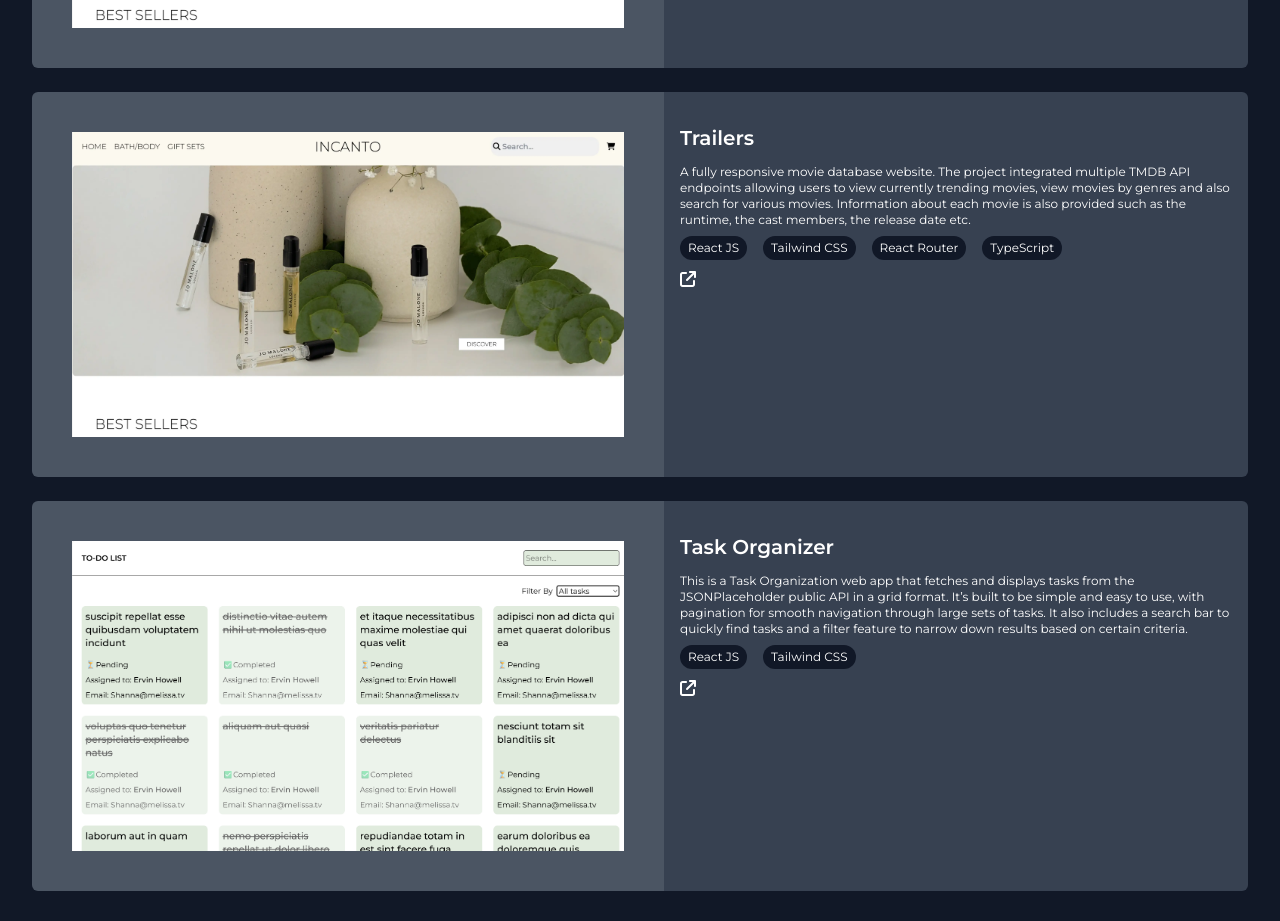
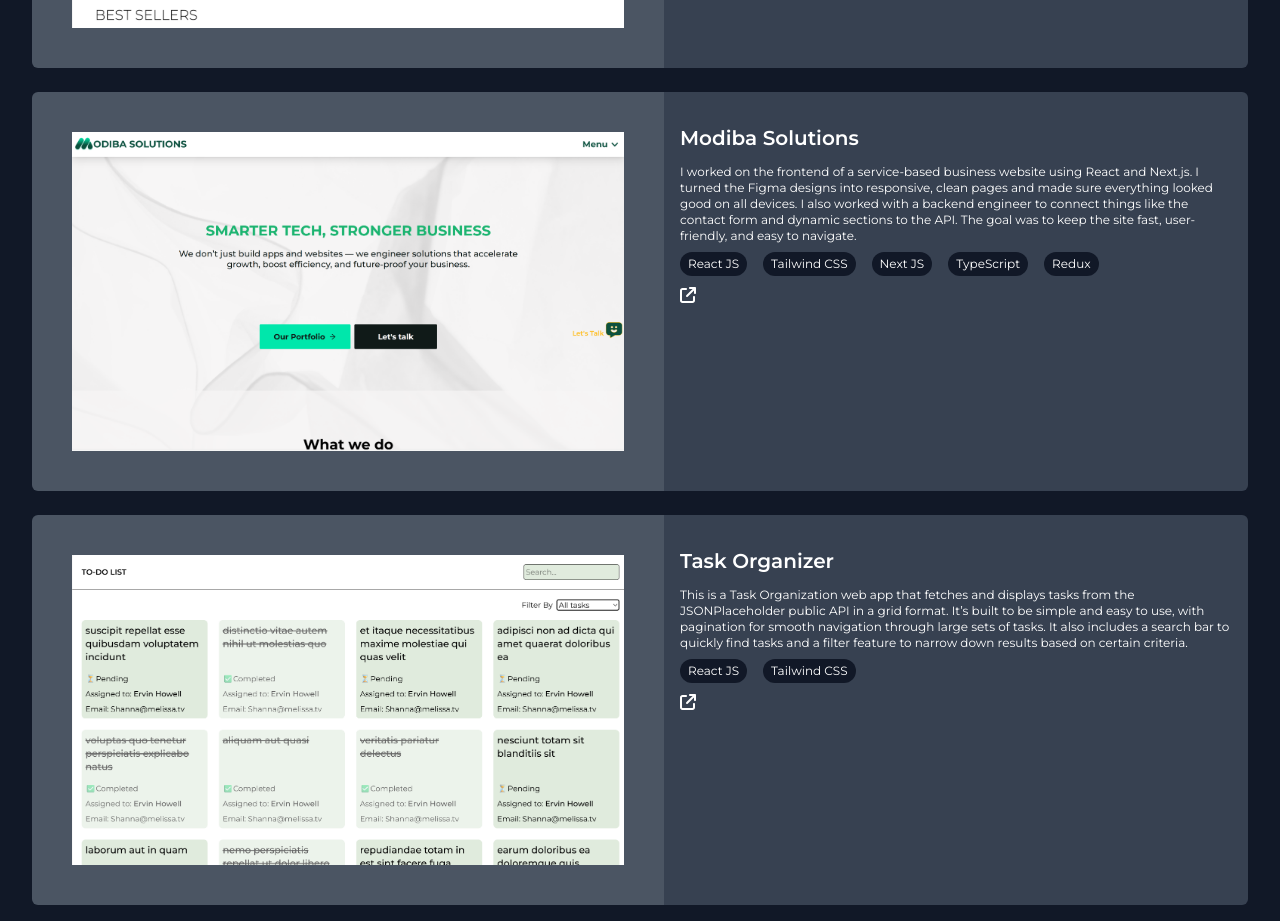
Before and after one commit to damiekanola/portfolio, a React (Vite) app: page / in a window 1280 px wide. Shown: the part 1500-2421 px from the top of the page. Built offline with nearby package versions, Linux system fonts and the light colour scheme.

Commit message:
Added modiba project

```diff
--- a/data.json
+++ b/data.json
@@ -9,11 +9,11 @@
   },
   {
     "id": 2,
-    "name": "Trailers",
-    "image": "/images/incanto desktop.webp",
-    "url": "https://movie-database-app-mauve.vercel.app/",
-    "techStack": ["React JS", "Tailwind CSS", "React Router", "TypeScript"],
-    "description": "A fully responsive movie database website. The project integrated multiple TMDB API endpoints allowing users to view currently trending movies, view movies by genres and also search for various movies. Information about each movie is also provided such as the runtime, the cast members, the release date etc."
+    "name": "Modiba Solutions",
+    "image": "/images/modiba.png",
+    "url": "https://www.modibasolutions.com/",
+    "techStack": ["React JS", "Tailwind CSS", "Next JS", "TypeScript", "Redux"],
+    "description": "I worked on the frontend of a service-based business website using React and Next.js. I turned the Figma designs into responsive, clean pages and made sure everything looked good on all devices. I also worked with a backend engineer to connect things like the contact form and dynamic sections to the API. The goal was to keep the site fast, user-friendly, and easy to navigate."
   },
   {
     "id": 3,
--- a/src/components/Skills.jsx
+++ b/src/components/Skills.jsx
@@ -1,4 +1,4 @@
-import { motion } from "framer-motion";
+
 
 const SkillCard = ({ imgSrc, skillName }) => (
   <div className=" flex-shrink-0">
@@ -18,7 +18,7 @@
     { imgSrc: "/images/typescript.svg", skillName: "TypeScript" },
   ];
   return (
-    <section className=" bg-gddefault text-white py-8  px-10">
+    <section className=" bg-gddefault text-white py-8  px-10" id="skills">
       <h2 className=" text-center font-bold text-lg mb-5">Skills</h2>
       <div>
         <div className=" flex justify-between flex-wrap gap-4">
```
Also changed, not shown: public/images/modiba.png (added).
